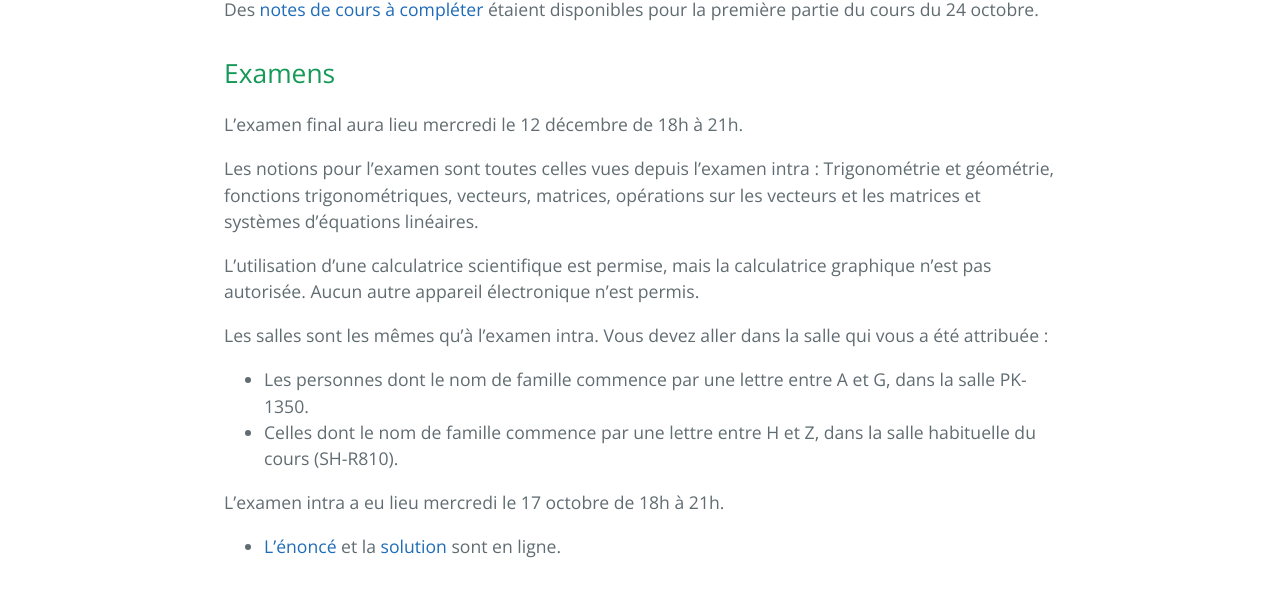
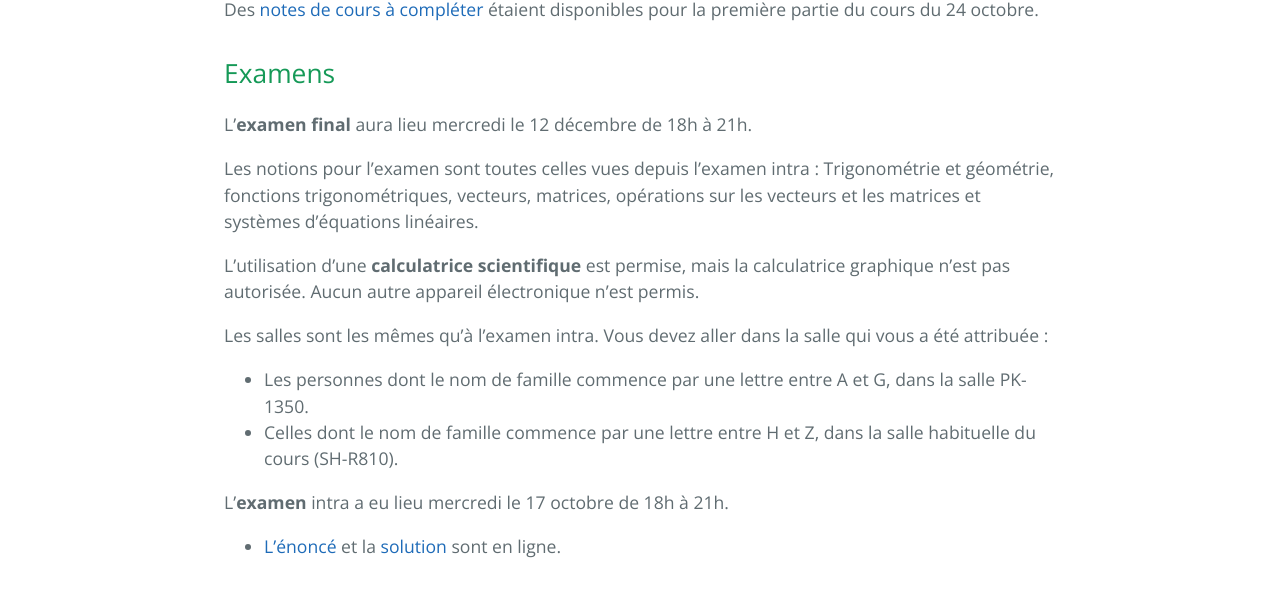
Before and after one commit to nadialafreniere/nadialafreniere.github.io, a Jekyll site: the page built from enseignement.md, in a window 1280 px wide. Shown: the part 554-1153 px from the top of the page. Built offline with Jekyll 4.4.1, drawn with Linux system fonts in a browser that asks for light colours; our own code applies the rules of GitHub Pages for plain Markdown files.

Commit message:
Correction mineure

```diff
--- a/enseignement.md
+++ b/enseignement.md
@@ -10,18 +10,18 @@ Des [notes de cours à compléter](Notes_trouees8.pdf) étaient disponibles pour
 
 ## Examens
 
-L'examen final aura lieu mercredi le 12 décembre de 18h à 21h.
+L'**examen final** aura lieu mercredi le 12 décembre de 18h à 21h.
 
 Les notions pour l'examen sont toutes celles vues depuis l'examen intra : Trigonométrie et géométrie, fonctions trigonométriques, vecteurs, matrices, opérations sur les vecteurs et les matrices et systèmes d'équations linéaires.
 
-L'utilisation d'une calculatrice scientifique est permise, mais la calculatrice graphique n'est pas autorisée. Aucun autre appareil électronique n'est permis.
+L'utilisation d'une **calculatrice scientifique** est permise, mais la calculatrice graphique n'est pas autorisée. Aucun autre appareil électronique n'est permis.
 
 Les salles sont les mêmes qu'à l'examen intra. Vous devez aller dans la salle qui vous a été attribuée :
 
   *   Les personnes dont le nom de famille commence par une lettre entre A et G, dans la salle PK-1350.
   *   Celles dont le nom de famille commence par une lettre entre H et Z, dans la salle habituelle du cours (SH-R810).
 
-L'examen intra a eu lieu mercredi le 17 octobre de 18h à 21h.
+L'**examen** intra a eu lieu mercredi le 17 octobre de 18h à 21h.
 * [L'énoncé](Examen1.pdf) et la [solution](Examen1-solutions.pdf) sont en ligne.
 
 ## Devoirs
```
